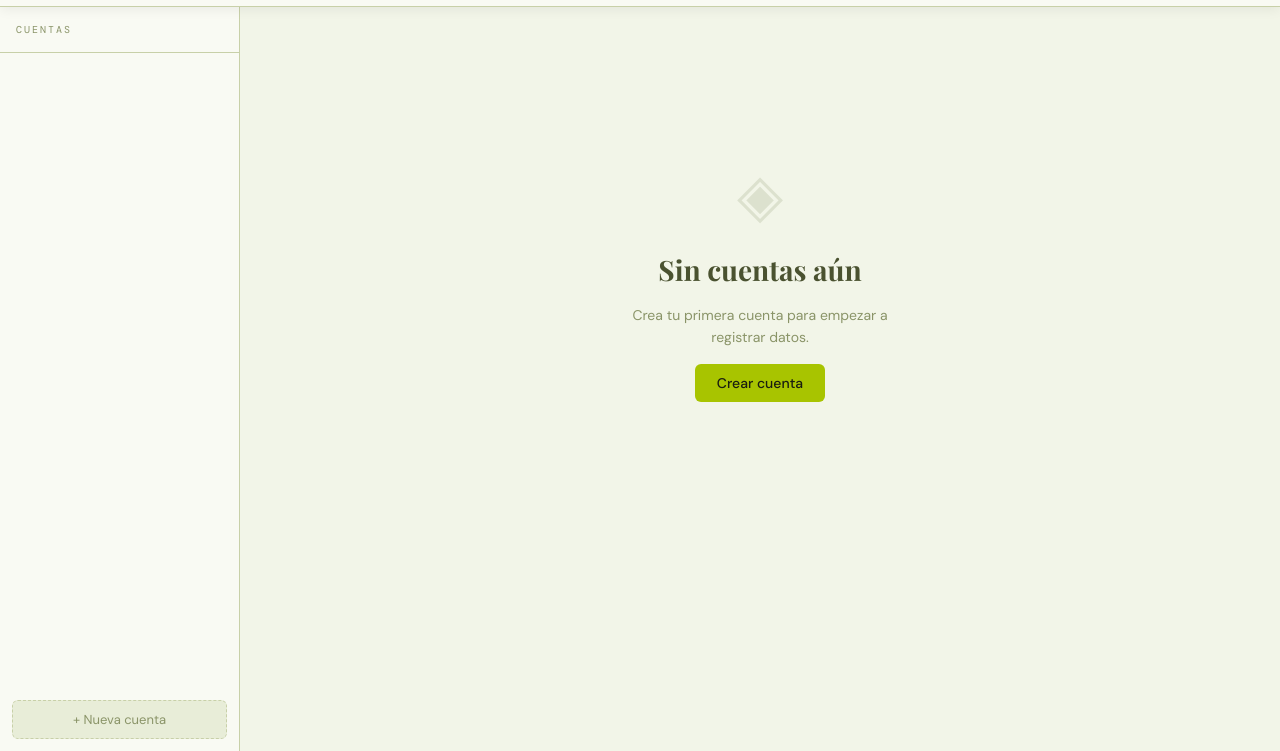
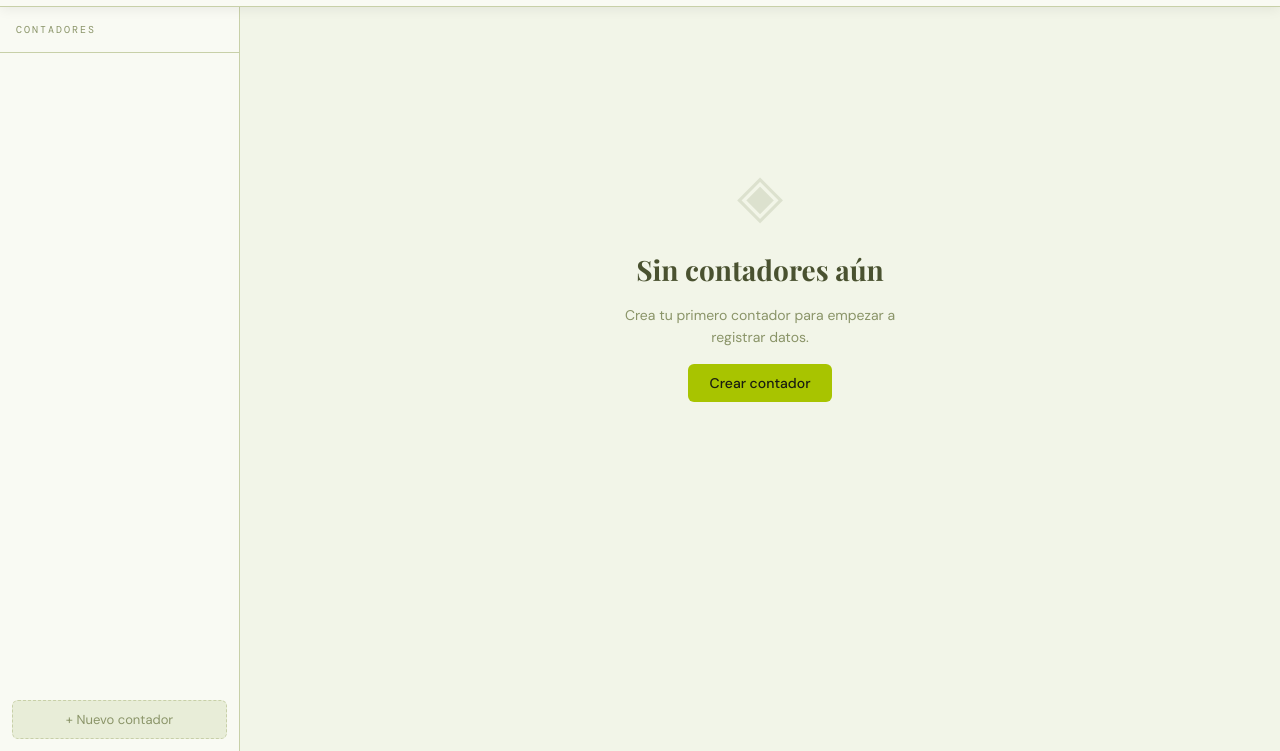
Before and after one commit to k0ndem0rr/contador-online, a plain HTML site: page index.html in a window 1280 px wide. Shown: the part 49-800 px from the top of the page. Drawn offline with nearby package versions, Linux system fonts and the light colour scheme.

Commit message:
Rename 'Cuentas' to 'Contadores' in index.html

```diff
--- a/index.html
+++ b/index.html
@@ -225,25 +225,25 @@ body.edit-mode .add-card{display:flex}
 
 <div class="layout">
   <div class="sidebar" id="sidebar">
-    <div class="sidebar-hd">Cuentas</div>
+    <div class="sidebar-hd">Contadores</div>
     <div class="accts-list" id="accts-list"></div>
-    <button class="btn-new-acct" id="btn-new-acct">+ Nueva cuenta</button>
+    <button class="btn-new-acct" id="btn-new-acct">+ Nuevo contador</button>
   </div>
   <div class="main">
     <div class="empty-state" id="empty-state">
       <div class="ico">◈</div>
-      <h2>Sin cuentas aún</h2>
-      <p>Crea tu primera cuenta para empezar a registrar datos.</p>
-      <button class="btn-p" id="btn-empty-create">Crear cuenta</button>
+      <h2>Sin contadores aún</h2>
+      <p>Crea tu primero contador para empezar a registrar datos.</p>
+      <button class="btn-p" id="btn-empty-create">Crear contador</button>
     </div>
     <div id="acct-view" style="display:none"></div>
   </div>
 </div>
 
-<!-- Modal nueva cuenta -->
+<!-- Modal nuevo contador -->
 <div class="overlay" id="new-overlay">
   <div class="modal">
-    <h2>Nueva cuenta</h2>
+    <h2>Nuevo contador</h2>
     <div class="fg"><label class="fl">Nombre</label><input class="fi" id="new-name" placeholder="ej: Encuesta sabores" maxlength="40"/></div>
     <div class="fg">
       <label class="fl">Opciones a contar</label>
@@ -378,7 +378,7 @@ function loadHash() {
     d.id=uid(); d.name=d.name+' (importada)';
     state.accounts.push(d); state.activeId=d.id; save();
     history.replaceState(null,'',location.pathname);
-    toast('✓ Cuenta importada');
+    toast('✓ Contador importado');
   }catch(e){}
 }
 
@@ -402,7 +402,7 @@ function selectAccount(id) {
   document.getElementById('sidebar').classList.remove('open');
 }
 async function delAccount(id) {
-  const ok=await dlgConfirm('Eliminar cuenta','¿Eliminar esta cuenta y todos sus datos?');
+  const ok=await dlgConfirm('Eliminar contador','¿Eliminar este contador y todos sus datos?');
   if (!ok) return;
   state.accounts=state.accounts.filter(a=>a.id!==id);
   if (state.activeId===id) state.activeId=state.accounts[0]?.id||null;
@@ -636,7 +636,7 @@ async function doReset(acctId) {
 
 async function doRenameTitle(acctId) {
   const acct=state.accounts.find(a=>a.id===acctId);
-  const n=await dlgPrompt('Renombrar cuenta','Nombre',acct.name);
+  const n=await dlgPrompt('Renombrar contador','Nombre',acct.name);
   if (!n) return;
   acct.name=n; save();
   const el=document.getElementById('acct-title-el');
```
